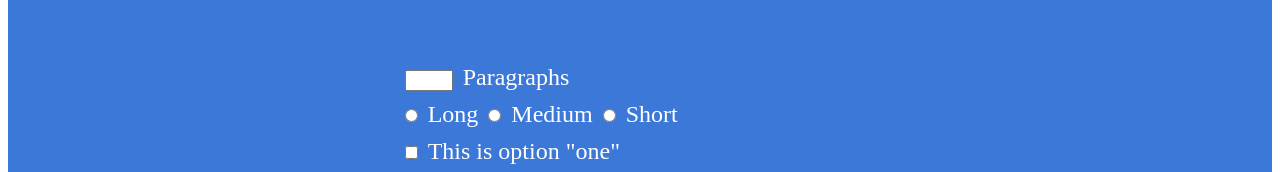
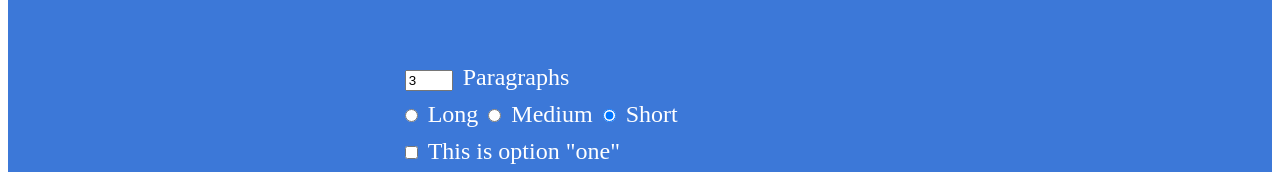
Before and after one commit to ZachariahRosenberg/KosherIpsum, a Vue app: page / in a window 1280 px wide. Shown: the part 454-626 px from the top of the page. Built offline with nearby package versions, Linux system fonts and the light colour scheme; a web font is replaced by a local one.

Commit message:
added state for pargraph length and number of paragraphs in ipsumOptions and a validator for number of paragraphs

```diff
--- a/src/components/IpsumOptions.vue
+++ b/src/components/IpsumOptions.vue
@@ -1,15 +1,41 @@
 <template>
     <div class='options'>
+        <div v-if="showError">
+            {{ errorMessage }}
+        </div>
         <div class='row'>
-            <input type="number" id="quantity" name="quantity" min="1" max="5" />
+            <input
+                type="number"
+                id="quantity"
+                name="quantity"
+                min="1"
+                max="5"
+                v-model="ipsumNumParagraphs"
+                @change="validateNumParagraphs"
+            />
             <p>Paragraphs</p>
         </div>
         <div class='row'>
-            <input type="radio" id="radioLong" />
+            <input
+                type="radio"
+                id="radioLong"
+                value = 'l'
+                v-model = 'ipsumLength'
+            />
             <p>Long</p>
-            <input type="radio" id="radioMedium" />
+            <input
+                type="radio"
+                id="radioMedium"
+                value = 'm'
+                v-model = 'ipsumLength'
+            />
             <p>Medium</p>
-            <input type="radio" id="radioShort" />
+            <input
+                type="radio"
+                id="radioShort"
+                value = 's'
+                v-model = 'ipsumLength'
+            />
             <p>Short</p>
         </div>
         <div class='row'>
@@ -33,11 +59,39 @@ export default {
     methods: {
         setOutputText: function(){
             this.$emit('set-output-text', this.ipsumText);
+        },
+
+        setIpsumLength: function(length){
+            if(length in ['s', 'm', 'l']){
+                this.ipsumLength = length;
+            }
+        },
+
+        validateNumParagraphs: function(){
+            this.errorMessage = "";
+            this.showError = false;
+
+            if(this.ipsumNumParagraphs > 5){
+                this.ipsumNumParagraphs = 5;
+                this.errorMessage = 'Maximum number of paragraphs is 5';
+                this.showError = true
+            }
+            else if(this.ipsumNumParagraphs < 1){
+                this.ipsumNumParagraphs = 1;
+                this.errorMessage = 'Minimum number of paragraphs is 1';
+                this.showError = true
+            }
         }
     },
     data(){
         return {
-            ipsumText: ""
+            ipsumText         : "",
+            ipsumLength       : "s",
+            ipsumNumParagraphs: 3,
+            ipsumOptionOne    : false,
+            ipsumOptionTwo    : false,
+            errorMessage      : "",
+            showError         : false
         }
     }
 }
```
